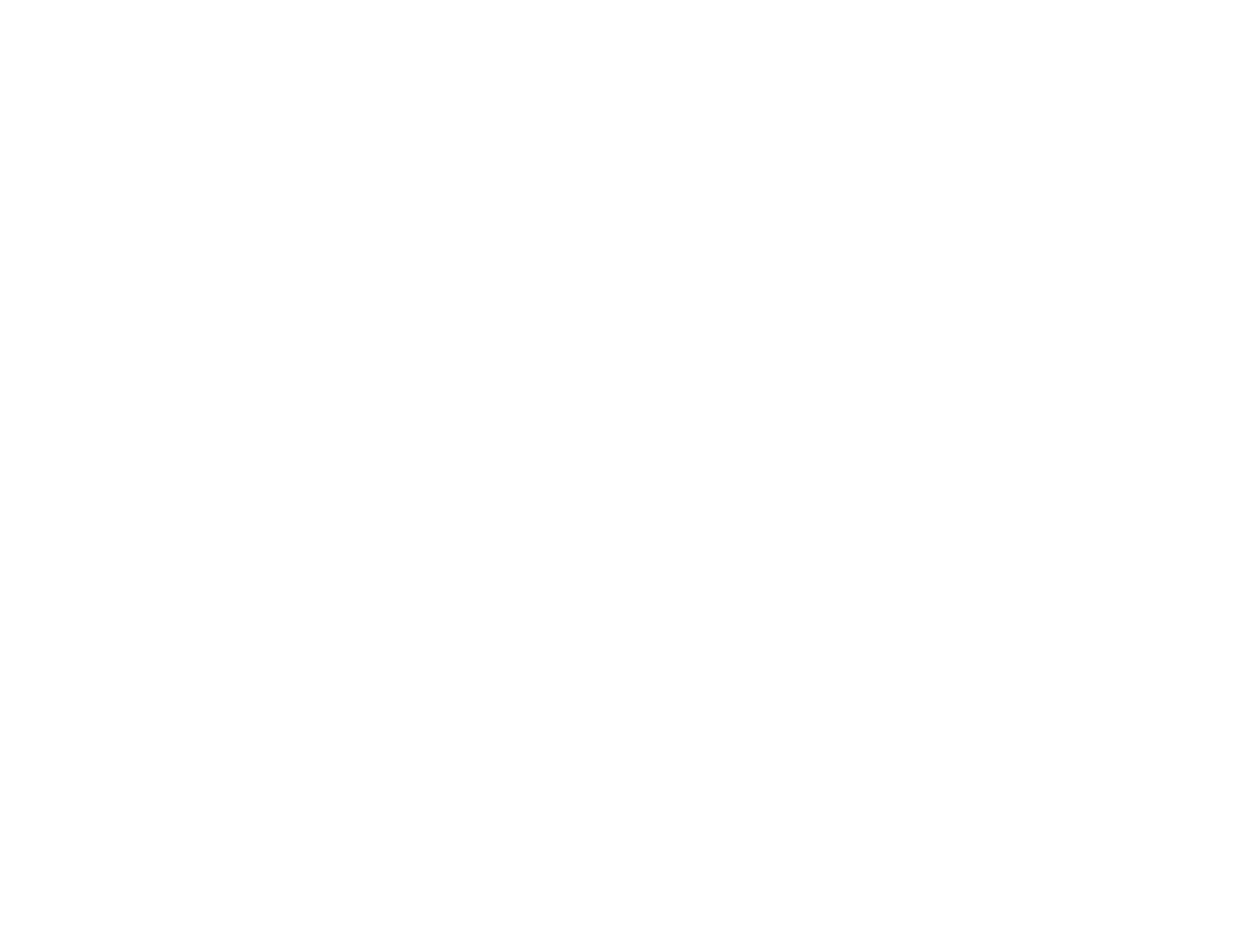
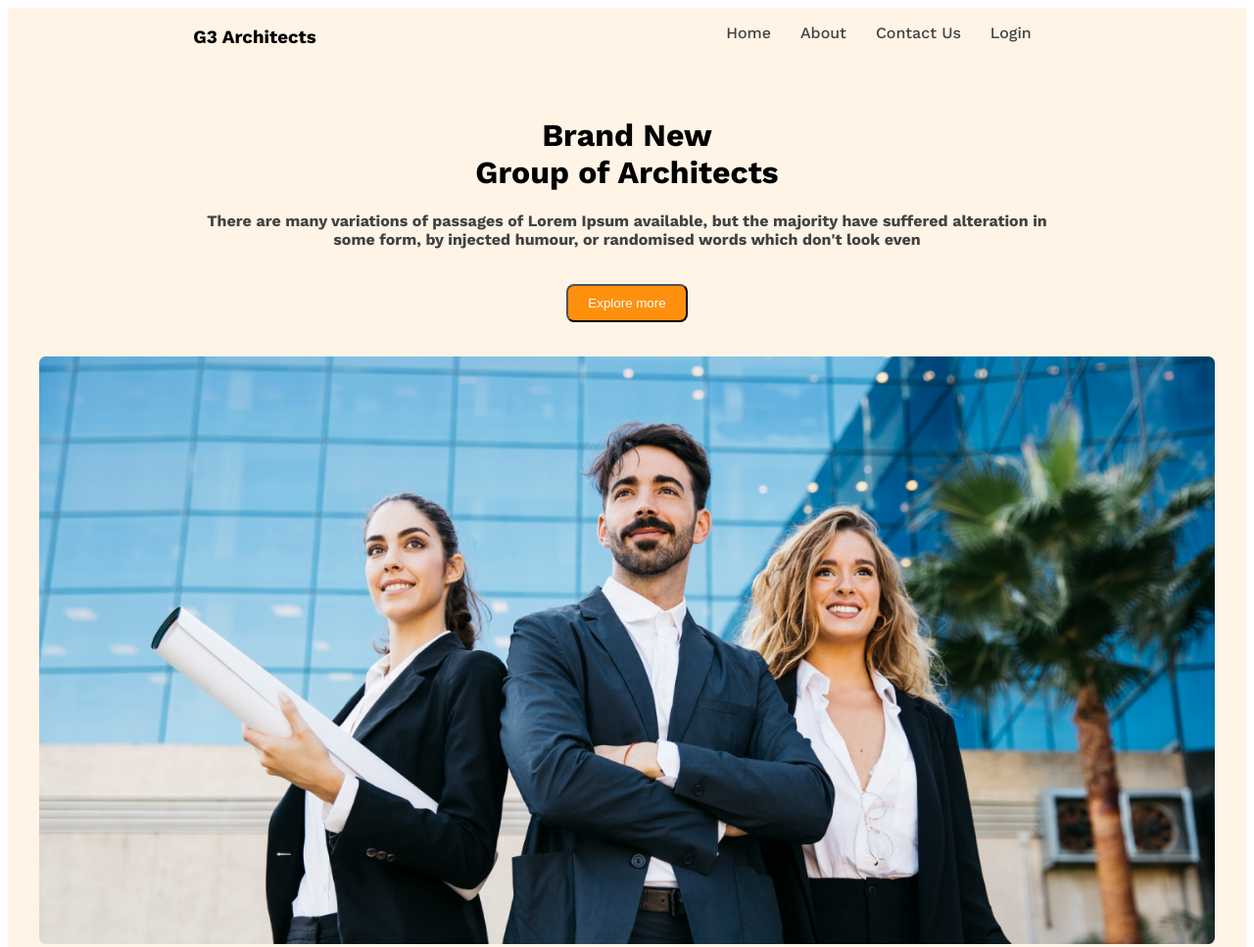
Before and after one commit to tofashish527/Architects, a plain HTML site: page index.html in a window 1280 px wide. Shown: the top 967 px of the page at 98% size. Before the commit the page ends 800 px from the top, so only its background shows below. Drawn offline with nearby package versions, Linux system fonts and the light colour scheme.

Commit message:
header done

```diff
--- a/index.html
+++ b/index.html
@@ -4,9 +4,31 @@
     <meta charset="UTF-8">
     <meta name="viewport" content="width=device-width, initial-scale=1.0">
     <title>Architect</title>
+<link href="https://fonts.googleapis.com/css2?family=Work+Sans:ital,wght@0,100..900;1,100..900&display=swap" rel="stylesheet">
     <link rel="stylesheet" href="style.css">
 </head>
-<body>
+<body class="work-sans">
+    <header class="bg-color">
+        <nav class="nav-bar display-flex">
+            <h3 class="brand">G3 Architects</h3>
+            <ul class="nav-links display-flex">
+                <li class="nav-item"><a href="" class="nav dark-2">Home</a></li>
+                <li class="nav-item"><a href="" class="nav dark-2">About</a></li>
+                <li class="nav-item"><a href="" class="nav dark-2">Contact Us</a></li>
+                <li class="nav-item"><a href="" class="nav dark-2">Login</a></li>
+            </ul>
+        </nav>
+
+        <div class="banner">
+            <div class="banner-content">
+             <h1>Brand New<br>Group of Architects</h1>
+             <p class="dark-2">There are many variations of passages of Lorem Ipsum available, but the majority have suffered alteration in<br>some form, by injected humour, or randomised words which don't look even</p>
+             <button class="btn">Explore more</button>
+            </div>
+            <img class="banner-img" src="images/banner.png" alt="">
+
+        </div>
+    </header>
 
 </body>
 </html>
--- a/style.css
+++ b/style.css
@@ -0,0 +1,55 @@
+
+.work-sans{
+  font-family: Work Sans, serif;
+  font-optical-sizing: auto;
+  font-weight: 700;
+  font-style: normal;
+}
+.dark-2{
+    color: #424242;
+}
+.display-flex{
+    display: flex;
+}
+.bg-color{
+    background-color:rgba(255, 144, 14, 0.1);
+}
+.nav-bar{
+    justify-content: space-around;
+}
+.nav-item{
+    list-style: none;
+    margin-right: 30px;
+}
+.nav{
+    text-decoration: none;
+    font-weight: 500;
+}
+.navbar,.banner{
+    max-width: 1440px;
+    margin: 0 auto;
+    margin-bottom: 20px;
+}
+.banner{
+    align-items: center;
+    text-align: center;
+    padding-bottom: 20px;
+}
+.banner-content{
+    padding-top: 30px;
+    padding-bottom: 15px;
+}
+.btn{
+    background-color: #FF900E;
+    color: white;
+    padding: 10px 20px;
+    border-radius: 8px;
+    margin-bottom: 20px;
+    margin-top: 20px;
+
+}
+.banner-img{
+    margin: 0 auto;
+    height:600px;
+    width:1200px;
+}
```
